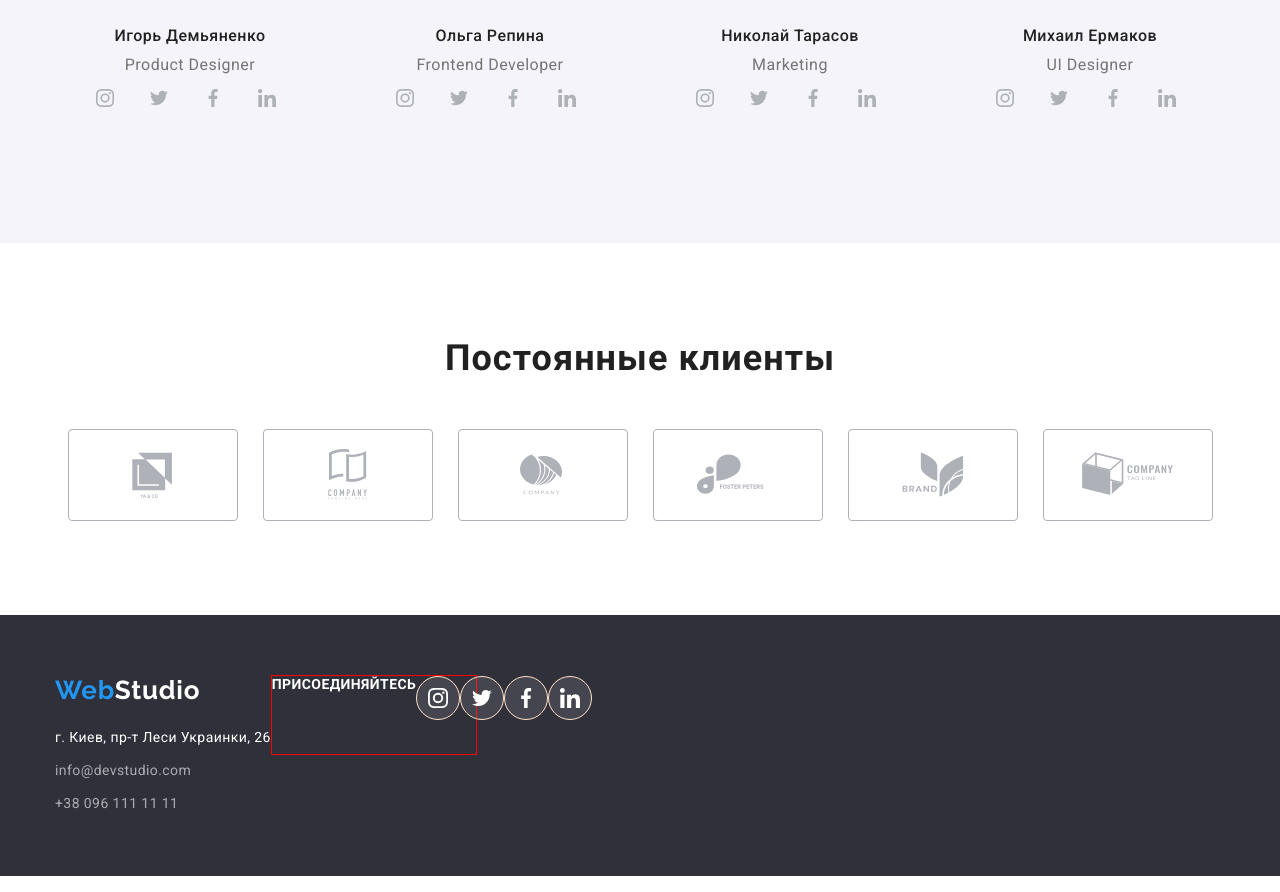
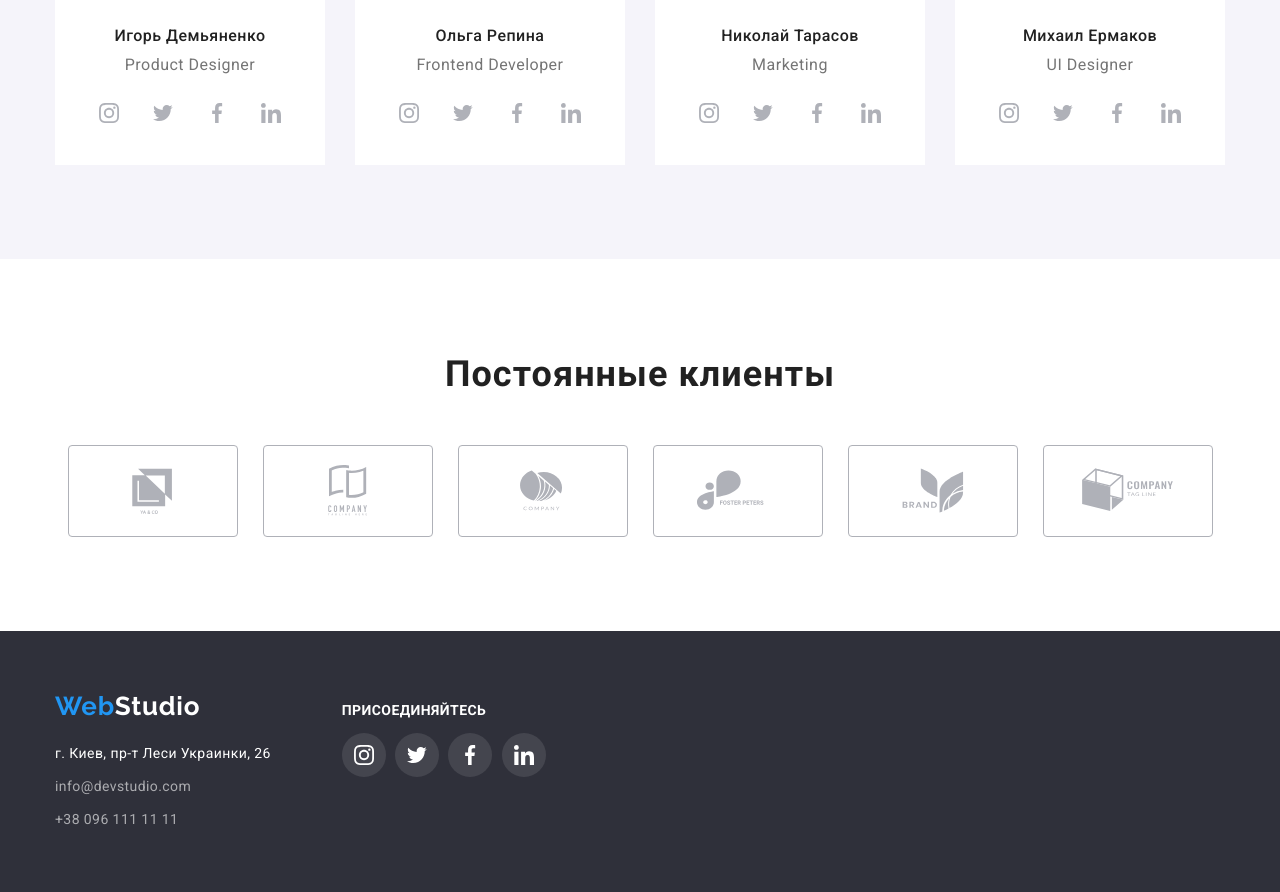
Before and after one commit to YuriiT2007/goit-markup-hw-04, a plain HTML site: page index.html in a window 1280 px wide. Shown: the part 2063-2955 px from the top of the page. Drawn offline with nearby package versions, Linux system fonts and the light colour scheme.

Commit message:
version1

```diff
--- a/css/style.css
+++ b/css/style.css
@@ -342,7 +342,7 @@ body {
 .divtext {
   padding-top: 30px;
   padding-bottom: 30px;
-  background-color: var(--text-bg-dop);
+  background-color: #ffffff;
 }
 
 /* .foto-ouer-team {
@@ -370,40 +370,45 @@ body {
   line-height: 1.18;
   letter-spacing: 0.03em;
   text-align: center;
+  margin-bottom: 16px;
 }
 
 /*-------------jg------*/
 
 .icomcparens {
   display: flex;
-  justify-content: center;
+  justify-content: space-between;
+
   list-style: none;
+  width: 206px;
+  height: 44px;
+  margin-left: 32px;
 }
 .icomclas {
+  display: inline-flex;
+  border: 1px solid transparent;
+  width: 44px;
+  height: 44px;
+}
+
+.icoma {
+  display: inline-flex;
+  fill: #afb1b8;
   border: 1px solid transparent;
   border-radius: 50%;
-  width: 44px;
-  height: 44px;
-  margin-right: 10px;
-  padding-top: 12px;
-  padding-right: 11.97px;
-  padding-bottom: 12px;
-  padding-left: 12.04px;
+  width: 100%;
+  height: 100%;
+  align-items: center;
+  justify-content: center;
 }
-.icomclas:hover {
+.icoma:hover,
+.icoma:focus {
   background-color: var(--hov-foc-color);
+  fill: #ffffff;
 }
 .icomhover {
   width: 20px;
   height: 20px;
-  fill: #afb1b8;
-  border: 1px solid transparent;
-  margin-right: 10px;
-}
-.icomhover:hover {
-  fill: var(--text-bg-dop);
-}
-.instag {
 }
 
 /*---------Постоянные клиенты----*/
@@ -538,11 +543,11 @@ footer {
 }
 
 .blok-connect {
-  border: 1px solid red;
+  border: 1px solid transparent;
 
   width: 206px;
   height: 80px;
-  display: flex;
+  margin-left: 70px;
 }
 .connekt {
   display: inline-block;
@@ -553,6 +558,7 @@ footer {
   letter-spacing: 0.03em;
   text-transform: uppercase;
   color: #ffffff;
+  margin-bottom: 15px;
 }
 
 /*----------Новый блок------------*/
@@ -560,9 +566,11 @@ footer {
 /*-------portfolio work---------*/
 .fut-container {
   display: flex;
+  align-items: baseline;
 }
 .icon-fut-ul {
   display: flex;
+  justify-content: space-between;
 }
 .icon-fut-li {
   width: 44px;
@@ -573,12 +581,17 @@ footer {
   display: inline-flex;
   justify-content: center;
   align-items: center;
-  border: 1px solid bisque;
+  border: 1px solid transparent;
   border-radius: 50%;
   fill: #ffffff;
   width: 100%;
   height: 100%;
   background-color: rgba(255, 255, 255, 0.1);
+}
+.icon-fut-a:hover,
+.icon-fut-a:focus {
+  fill: #ffffff;
+  background-color: var(--hov-foc-color);
 }
 .icon-fut {
   width: 20px;
--- a/index.html
+++ b/index.html
@@ -138,7 +138,7 @@
 
           <ul class="icomcparens">
               <li class="icomclas">
-                <a class="icoma">
+                <a href="" class="icoma">
                   <svg class="icomhover">
                     <use href="./images/symbol-defs.svg#icon-instagfirst" class="instag"></use>
                   </svg>
@@ -149,7 +149,7 @@
 
 
               <li class="icomclas">
-                <a class="icoma">
+                <a href="" class="icoma">
                 <svg class="icomhover">
                   <use href="./images/symbol-defs.svg#icon-sov"></use>
                 </svg>
@@ -160,7 +160,7 @@
 
 
                 <li class="icomclas">
-                  <a class="icoma">
+                  <a href="" class="icoma">
                   <svg class="icomhover">
                     <use href="./images/symbol-defs.svg#icon-facebook"></use>
                   </svg>
@@ -171,7 +171,7 @@
 
 
                 <li class="icomclas">
-                  <a class="icoma">
+                  <a href="" class="icoma">
                   <svg class="icomhover">
                     <use href="./images/symbol-defs.svg#icon-linkedin"></use>
                   </svg>
@@ -180,7 +180,7 @@
 
 
          </ul>
-         </div>
+        </div>
 
       </li>
 
@@ -198,7 +198,7 @@
 
     <ul class="icomcparens">
       <li class="icomclas">
-        <a class="icoma">
+        <a href="" class="icoma">
           <svg class="icomhover">
             <use href="./images/symbol-defs.svg#icon-instagfirst" class="instag"></use>
           </svg>
@@ -209,7 +209,7 @@
 
 
       <li class="icomclas">
-        <a class="icoma">
+        <a href="" class="icoma">
           <svg class="icomhover">
             <use href="./images/symbol-defs.svg#icon-sov"></use>
           </svg>
@@ -220,7 +220,7 @@
 
 
       <li class="icomclas">
-        <a class="icoma">
+        <a href="" class="icoma">
           <svg class="icomhover">
             <use href="./images/symbol-defs.svg#icon-facebook"></use>
           </svg>
@@ -231,7 +231,7 @@
 
 
       <li class="icomclas">
-        <a class="icoma">
+        <a href="" class="icoma">
           <svg class="icomhover">
             <use href="./images/symbol-defs.svg#icon-linkedin"></use>
           </svg>
@@ -258,7 +258,7 @@
           <p class="prof">Marketing</p>
           <ul class="icomcparens">
             <li class="icomclas">
-              <a class="icoma">
+              <a href="" class="icoma">
                 <svg class="icomhover">
                   <use href="./images/symbol-defs.svg#icon-instagfirst" class="instag"></use>
                 </svg>
@@ -269,7 +269,7 @@
 
 
             <li class="icomclas">
-              <a class="icoma">
+              <a href="" class="icoma">
                 <svg class="icomhover">
                   <use href="./images/symbol-defs.svg#icon-sov"></use>
                 </svg>
@@ -280,7 +280,7 @@
 
 
             <li class="icomclas">
-              <a class="icoma">
+              <a href="" class="icoma">
                 <svg class="icomhover">
                   <use href="./images/symbol-defs.svg#icon-facebook"></use>
                 </svg>
@@ -291,7 +291,7 @@
 
 
             <li class="icomclas">
-              <a class="icoma">
+              <a href="" class="icoma">
                 <svg class="icomhover">
                   <use href="./images/symbol-defs.svg#icon-linkedin"></use>
                 </svg>
@@ -324,7 +324,7 @@
 
 
             <li class="icomclas">
-              <a class="icoma">
+              <a href="" class="icoma">
                 <svg class="icomhover">
                   <use href="./images/symbol-defs.svg#icon-sov"></use>
                 </svg>
@@ -335,7 +335,7 @@
 
 
             <li class="icomclas">
-              <a class="icoma">
+              <a href="" class="icoma">
                 <svg class="icomhover">
                   <use href="./images/symbol-defs.svg#icon-facebook"></use>
                 </svg>
@@ -346,7 +346,7 @@
 
 
             <li class="icomclas">
-              <a class="icoma">
+              <a href="" class="icoma">
                 <svg class="icomhover">
                   <use href="./images/symbol-defs.svg#icon-linkedin"></use>
                 </svg>
@@ -375,7 +375,7 @@
 
 <ul class="incomklient-ul">
   <li class="inkomklien-li">
-    <a class="inckli-a">
+    <a href="" class="inckli-a">
       <svg class="incom-svg">
         <use href="./images/symbol-defs.svg#icon-logoone" class="inconkl-use"></use>
       </svg>
@@ -386,7 +386,7 @@
 
 
   <li class="inkomklien-li">
-    <a class="inckli-a">
+    <a href="" class="inckli-a">
       <svg class="incom-svg">
         <use href="./images/symbol-defs.svg#icon-logotwo" class="inconkl-use"></use>
       </svg>
@@ -397,7 +397,7 @@
 
 
     <li class="inkomklien-li">
-      <a class="inckli-a">
+      <a href="" class="inckli-a">
         <svg class="incom-svg">
           <use href="./images/symbol-defs.svg#icon-logothree" class="inconkl-use"></use>
         </svg>
@@ -409,7 +409,7 @@
 
 
       <li class="inkomklien-li">
-        <a class="inckli-a">
+        <a href="" class="inckli-a">
           <svg class="incom-svg">
             <use href="./images/symbol-defs.svg#icon-logofourth" class="inconkl-use"></use>
           </svg>
@@ -420,7 +420,7 @@
 
 
         <li class="inkomklien-li">
-          <a class="inckli-a">
+          <a href="" class="inckli-a">
             <svg class="incom-svg">
               <use href="./images/symbol-defs.svg#icon-logofefth" class="inconkl-use"></use>
             </svg>
@@ -431,7 +431,7 @@
 
 
           <li class="inkomklien-li">
-            <a class="inckli-a">
+            <a href="" class="inckli-a">
               <svg class="incom-svg">
                 <use href="./images/symbol-defs.svg#icon-logosix" class="inconkl-last"></use>
               </svg>
@@ -485,7 +485,7 @@
 
          <ul class="icon-fut-ul">
              <li class="icon-fut-li">
-             <a class="icon-fut-a">
+             <a href="" class="icon-fut-a">
                <svg class="icon-fut">
                   <use href="images/symbol-defs.svg#icon-instagfirst"> </use>
                 </svg>
@@ -494,7 +494,7 @@
 
 
               <li class="icon-fut-li">
-                <a class="icon-fut-a">
+                <a href="" class="icon-fut-a">
                   <svg class="icon-fut">
                     <use href="images/symbol-defs.svg#icon-sov"> </use>
                   </svg>
@@ -503,7 +503,7 @@
 
 
               <li class="icon-fut-li">
-                <a class="icon-fut-a">
+                <a href="" class="icon-fut-a">
                   <svg class="icon-fut">
                     <use href="images/symbol-defs.svg#icon-facebook"> </use>
                   </svg>
@@ -512,7 +512,7 @@
 
 
               <li class="icon-fut-li">
-                <a class="icon-fut-a">
+                <a href="" class="icon-fut-a">
                   <svg class="icon-fut">
                     <use href="images/symbol-defs.svg#icon-linkedin"> </use>
                   </svg>
```
